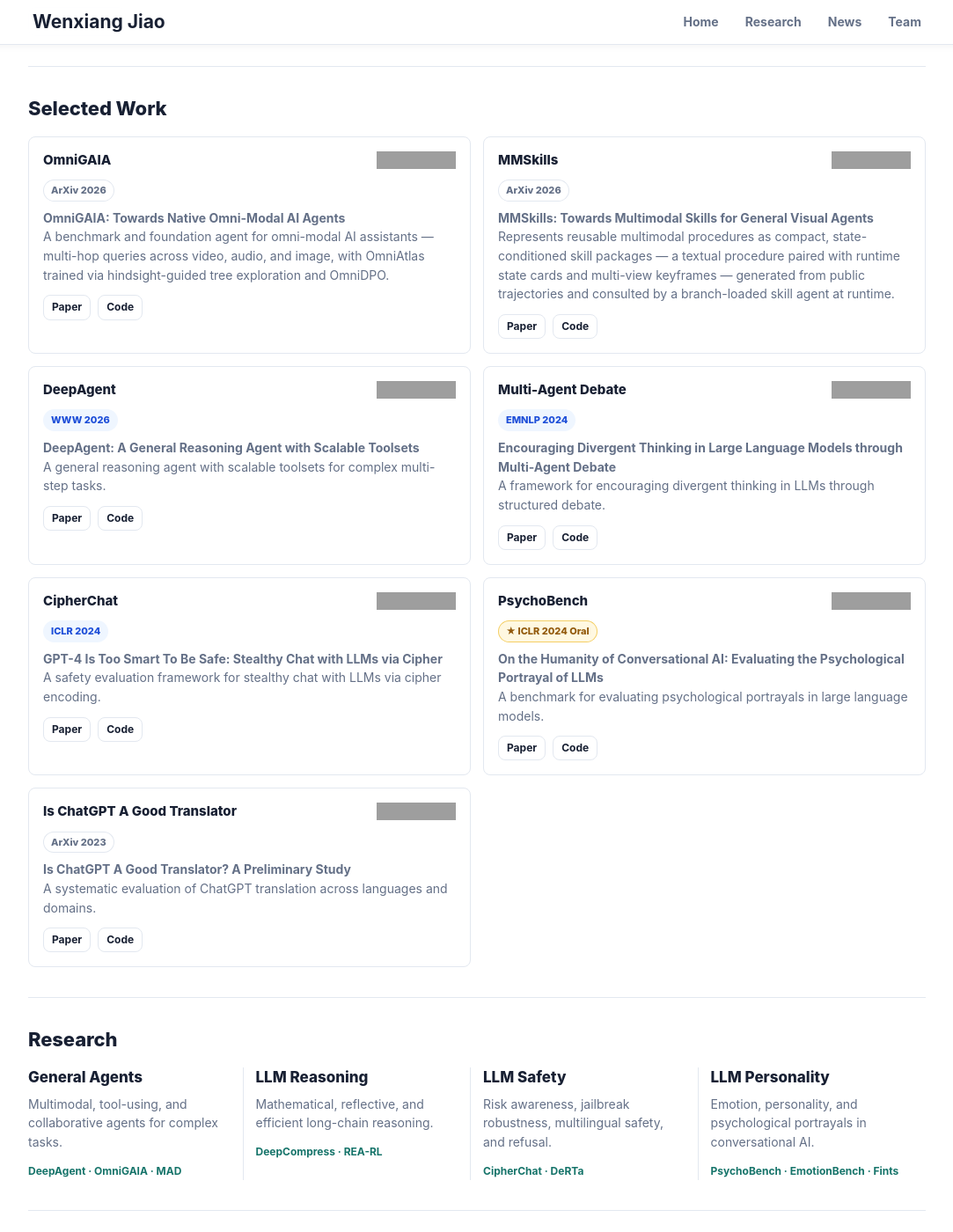
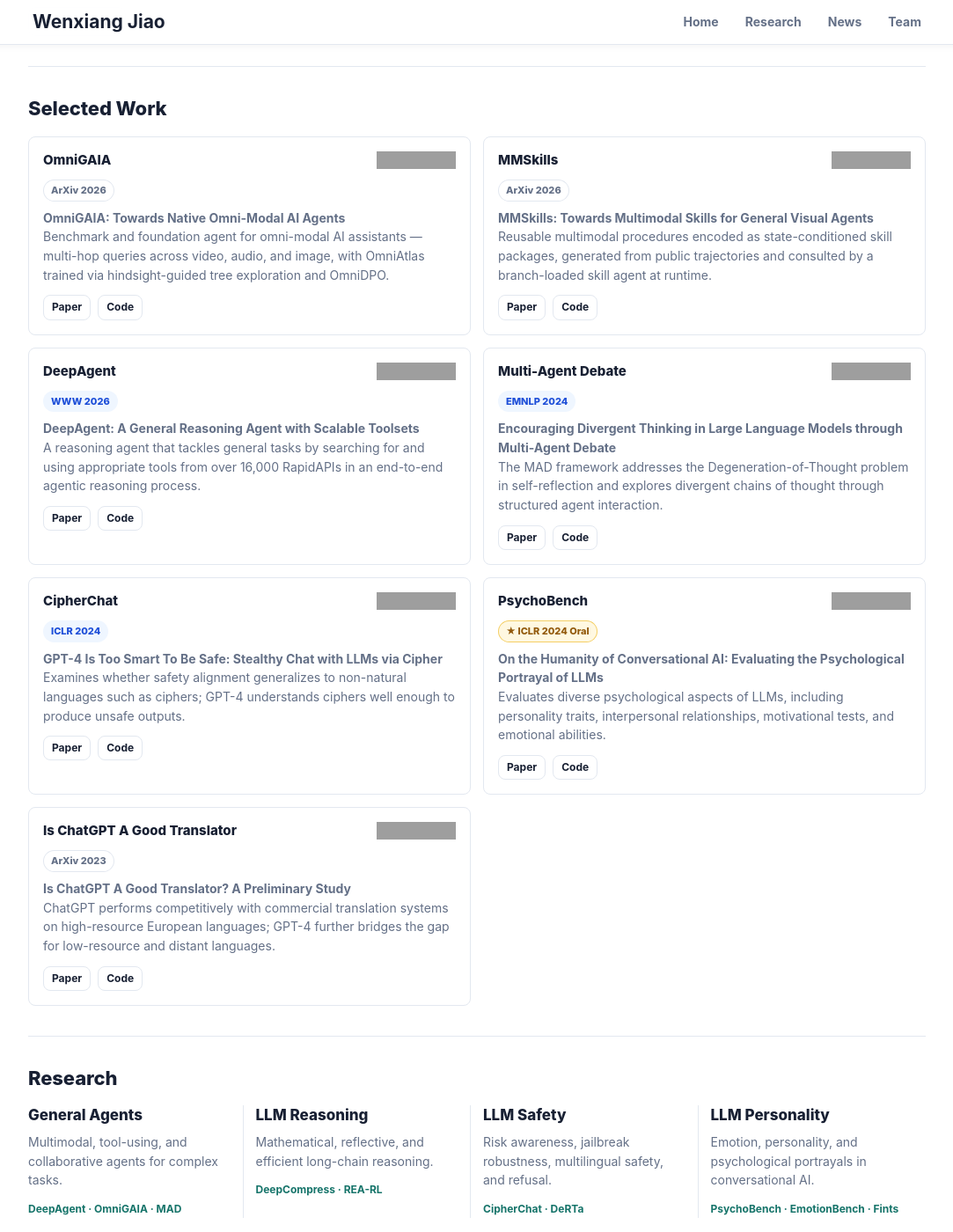
Before and after one commit to wxjiao/wxjiao.github.io, a Jekyll site: the page built from _pages/home.md, in a window 1280 px wide and 1400 px high, scrolled down 1132 px, cut to the strip 0-1400 px from the top of the window. Shown: the whole strip at 88% size, without its empty margins (98-1181 px from the left). Built offline with Jekyll 4.4.1, drawn with Linux system fonts in a browser that asks for light colours; nearby versions of some CDN libraries; grey boxes are pictures that could not be loaded.

Commit message:
Tighten Selected Work descriptions to ~20-word band
Reword each card's description toward the 20-word mark for visual
consistency: trim OmniGAIA/MMSkills; expand the older cards using
language already on the Research page or publist.

Co-Authored-By: Claude Opus 4.7 <noreply@anthropic.com>

```diff
--- a/_data/projects.yml
+++ b/_data/projects.yml
@@ -5,7 +5,7 @@
   tone: preprint
   paper: https://arxiv.org/abs/2602.22897
   paper_title: "OmniGAIA: Towards Native Omni-Modal AI Agents"
-  description: A benchmark and foundation agent for omni-modal AI assistants — multi-hop queries across video, audio, and image, with OmniAtlas trained via hindsight-guided tree exploration and OmniDPO.
+  description: Benchmark and foundation agent for omni-modal AI assistants — multi-hop queries across video, audio, and image, with OmniAtlas trained via hindsight-guided tree exploration and OmniDPO.
 
 - name: MMSkills
   url: https://github.com/DeepExperience/MMSkills
@@ -14,7 +14,7 @@
   tone: preprint
   paper: https://arxiv.org/abs/2605.13527
   paper_title: "MMSkills: Towards Multimodal Skills for General Visual Agents"
-  description: Represents reusable multimodal procedures as compact, state-conditioned skill packages — a textual procedure paired with runtime state cards and multi-view keyframes — generated from public trajectories and consulted by a branch-loaded skill agent at runtime.
+  description: Reusable multimodal procedures encoded as state-conditioned skill packages, generated from public trajectories and consulted by a branch-loaded skill agent at runtime.
 
 - name: DeepAgent
   url: https://github.com/RUC-NLPIR/DeepAgent
@@ -23,7 +23,7 @@
   tone: conf
   paper: https://arxiv.org/abs/2510.21618
   paper_title: "DeepAgent: A General Reasoning Agent with Scalable Toolsets"
-  description: A general reasoning agent with scalable toolsets for complex multi-step tasks.
+  description: A reasoning agent that tackles general tasks by searching for and using appropriate tools from over 16,000 RapidAPIs in an end-to-end agentic reasoning process.
 
 - name: Multi-Agent Debate
   url: https://github.com/Skytliang/Multi-Agents-Debate
@@ -32,7 +32,7 @@
   tone: conf
   paper: https://arxiv.org/abs/2305.19118
   paper_title: Encouraging Divergent Thinking in Large Language Models through Multi-Agent Debate
-  description: A framework for encouraging divergent thinking in LLMs through structured debate.
+  description: The MAD framework addresses the Degeneration-of-Thought problem in self-reflection and explores divergent chains of thought through structured agent interaction.
 
 - name: CipherChat
   url: https://github.com/RobustNLP/CipherChat
@@ -41,7 +41,7 @@
   tone: conf
   paper: https://arxiv.org/abs/2308.06463
   paper_title: "GPT-4 Is Too Smart To Be Safe: Stealthy Chat with LLMs via Cipher"
-  description: A safety evaluation framework for stealthy chat with LLMs via cipher encoding.
+  description: Examines whether safety alignment generalizes to non-natural languages such as ciphers; GPT-4 understands ciphers well enough to produce unsafe outputs.
 
 - name: PsychoBench
   url: https://github.com/CUHK-ARISE/PsychoBench
@@ -50,7 +50,7 @@
   tone: oral
   paper: https://arxiv.org/abs/2310.01386
   paper_title: "On the Humanity of Conversational AI: Evaluating the Psychological Portrayal of LLMs"
-  description: A benchmark for evaluating psychological portrayals in large language models.
+  description: Evaluates diverse psychological aspects of LLMs, including personality traits, interpersonal relationships, motivational tests, and emotional abilities.
 
 - name: Is ChatGPT A Good Translator
   url: https://github.com/wxjiao/Is-ChatGPT-A-Good-Translator
@@ -59,4 +59,4 @@
   tone: preprint
   paper: https://arxiv.org/abs/2301.08745
   paper_title: "Is ChatGPT A Good Translator? A Preliminary Study"
-  description: A systematic evaluation of ChatGPT translation across languages and domains.
+  description: ChatGPT performs competitively with commercial translation systems on high-resource European languages; GPT-4 further bridges the gap for low-resource and distant languages.
```
